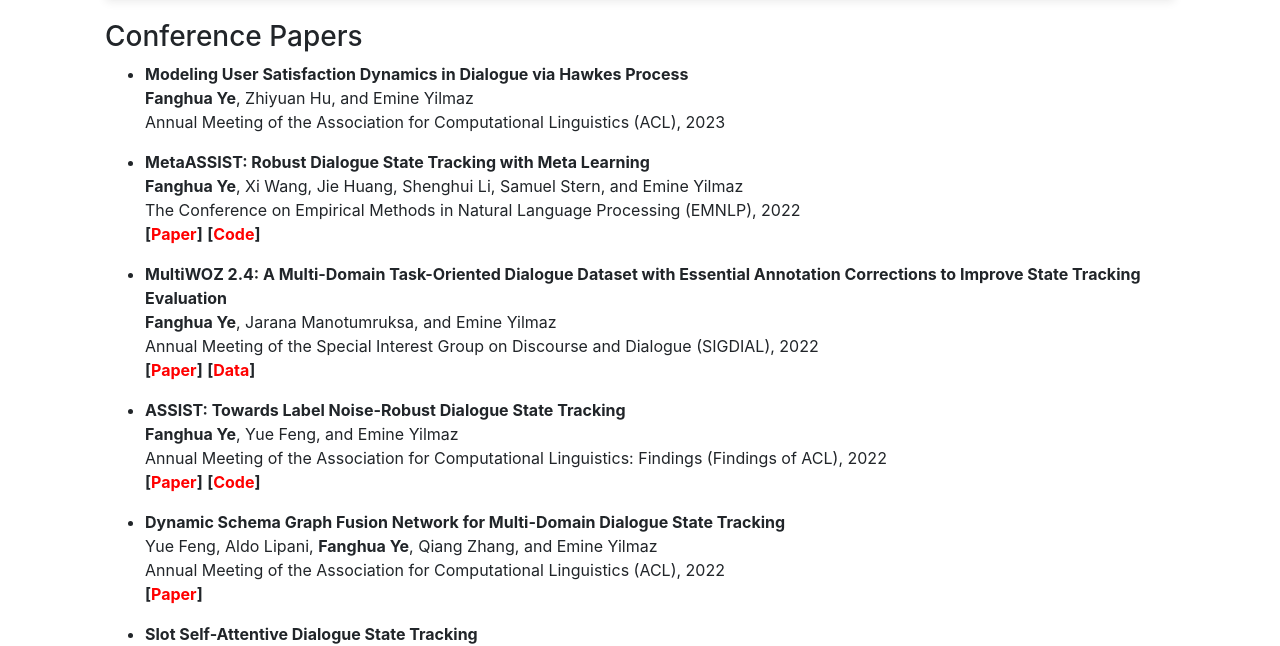
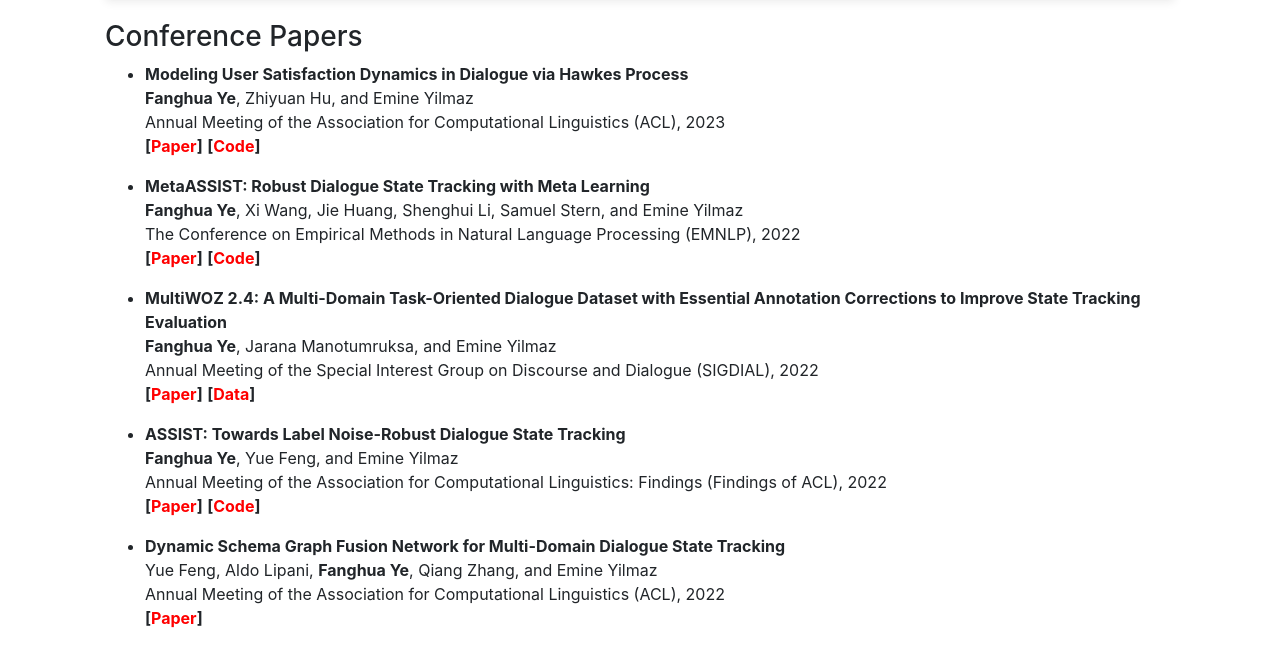
Before and after one commit to smartyfh/marvelous-mars-26de4, a Jekyll site: the page built from pages/publications.md, in a window 1280 px wide and 900 px high, cut to the strip 254-900 px from the top of the window. Built offline with Jekyll 4.4.1, drawn with Linux system fonts in a browser that asks for light colours; nearby versions of some CDN libraries; comment, search, counter and statistics services are not loaded.

Commit message:
Update publications.md

```diff
--- a/pages/publications.md
+++ b/pages/publications.md
@@ -22,6 +22,7 @@ last-updated: 2020-10-30 5:55 PM
 + **Modeling User Satisfaction Dynamics in Dialogue via Hawkes Process**<br/>
   **Fanghua Ye**, Zhiyuan Hu, and Emine Yilmaz<br/>
   Annual Meeting of the Association for Computational Linguistics (ACL), 2023<br/>
+  **[[<font color=red>Paper</font>](https://aclanthology.org/2023.acl-long.494.pdf)]** **[[<font color=red>Code</font>](https://github.com/smartyfh/ASAP)]**
 
 + **MetaASSIST: Robust Dialogue State Tracking with Meta Learning**<br/>
   **Fanghua Ye**, Xi Wang, Jie Huang, Shenghui Li, Samuel Stern, and Emine Yilmaz<br/>
```
